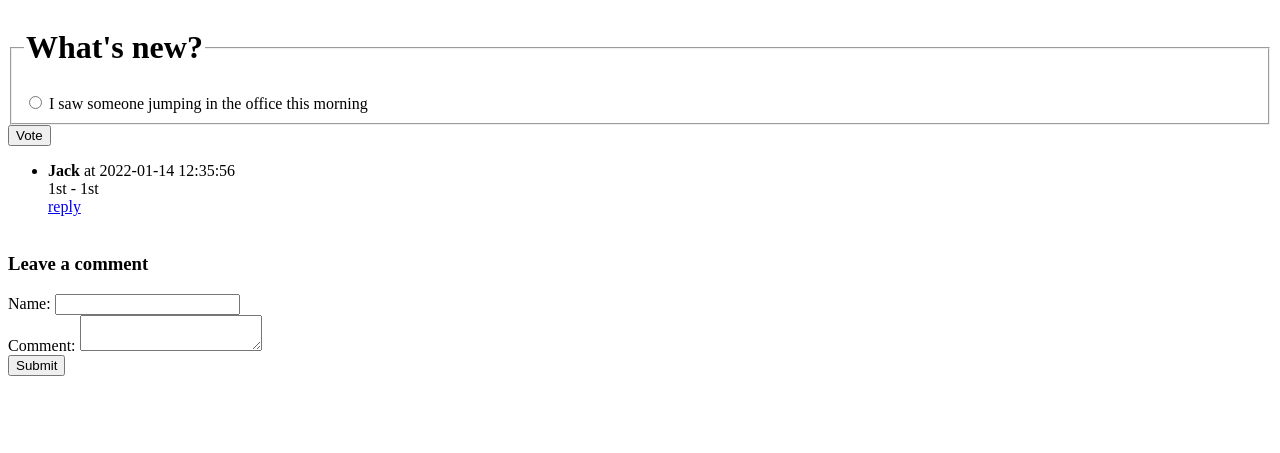
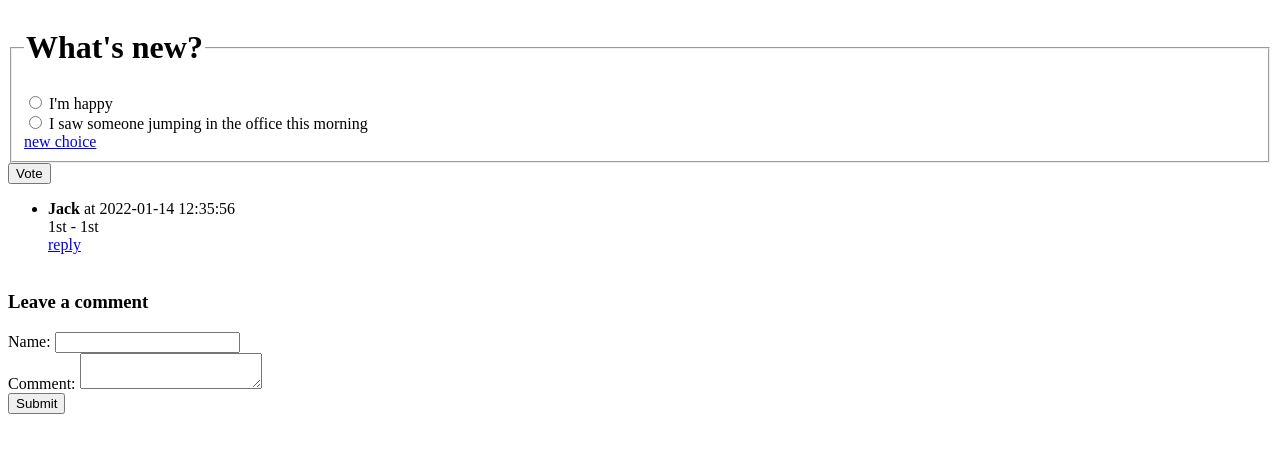
Before and after one commit to junxcareer/tridge, a Django app: page /polls/1/ in a window 1280 px wide. Shown: the top 453 px of the page. Run offline with Django 3.2, Linux system fonts and the light colour scheme; data comes from the database, SQL or seed files in the repository.

Commit message:
fix: suggest new choice

```diff
--- a/polls/models.py
+++ b/polls/models.py
@@ -7,7 +7,7 @@ from django.utils import timezone
 class Question(models.Model):
     question_text = models.CharField(max_length=200)
     pub_date = models.DateTimeField("date published", auto_now_add=True)
-    is_closed = models.BooleanField("is poll closed", default=False)
+    closed_at = models.DateTimeField("date closed", default=timezone.now() + timezone.timedelta(weeks=1))
 
     class Meta:
         ordering = ['pub_date']
@@ -18,12 +18,16 @@ class Question(models.Model):
     def was_published_recently(self):
         return self.pub_date >= timezone.now() - datetime.timedelta(days=1)
 
+    def is_closed(self):
+        return self.closed_at >= timezone.now()
+
 
 class Choice(models.Model):
     question = models.ForeignKey(Question, on_delete=models.CASCADE)
     choice_text = models.CharField(max_length=200)
     created_on = models.DateTimeField(auto_now_add=True)
     votes = models.IntegerField(default=0)
+    approved = models.BooleanField(default=False)
 
     def __str__(self):
         return self.choice_text
--- a/polls/templates/polls/comment_tree.html
+++ b/polls/templates/polls/comment_tree.html
@@ -7,7 +7,7 @@
                 </div>
                 <div>{{ comment.body }}</div>
                 <div><a href="{% url 'polls:reply' comment.id %}">reply</a></div>
-                <div>&nbsp;</div>
+                <br>
                 {% include "polls/comment_tree.html" with parent_comment=comment comments=comments %}
             </li>
         </ul>
--- a/polls/templates/polls/detail.html
+++ b/polls/templates/polls/detail.html
@@ -4,12 +4,12 @@
         <legend><h1>{{ question.question_text }}</h1></legend>
         {% if error_message %}<p><strong>{{ error_message }}</strong></p>{% endif %}
         {% for choice in choices %}
-
             <input type="radio" name="choice" id="choice{{ forloop.counter }}" value="{{ choice.id }}">
             <label for="choice{{ forloop.counter }}">
                 {{ choice.choice_text }} {% if choice.suggested %} (new!) {% endif %}
             </label><br>
         {% endfor %}
+        <a href="{% url 'polls:choice' question.id %}">new choice</a>
     </fieldset>
     <input type="submit" value="Vote">
 </form>
@@ -24,7 +24,7 @@
                     </div>
                     <div>{{ comment.body }}</div>
                     <div><a href="{% url 'polls:reply' comment.id %}">reply</a></div>
-                    <div>&nbsp;</div>
+                    <br>
                     {% include "polls/comment_tree.html" with parent_comment=comment comments=question.comments.all %}
                 </li>
             {% endif %}
--- a/polls/urls.py
+++ b/polls/urls.py
@@ -9,5 +9,6 @@ urlpatterns = [
     path('<int:pk>/results/', views.ResultsView.as_view(), name='results'),
     path('<int:question_id>/vote/', views.vote, name='vote'),
     path('<int:question_id>/comment/', views.add_comment, name='comment'),
+    path('<int:question_id>/choice/', views.add_choice, name='choice'),
     path('<int:comment_id>/reply/', views.add_reply, name='reply'),
 ]
--- a/polls/views.py
+++ b/polls/views.py
@@ -11,7 +11,7 @@ import django_filters
 from utils.url import restify
 
 from .models import Choice, Question, Comment
-from .forms import CommentForm
+from .forms import CommentForm, ChoiceForm
 from .serializers import QuestionSerializer
 
 
@@ -22,7 +22,7 @@ class IndexView(generic.ListView):
     def get_queryset(self):
         """Return the last five published questions."""
         response = requests.get(restify("/questions/"),
-                                params={"ordering": "pub_date", "is_closed": False})
+                                params={"ordering": "pub_date", "closed_at__gte": timezone.now()})
         questions = response.json()
         return questions[:5]
 
@@ -100,6 +100,31 @@ def add_reply(request, comment_id):
         raise Http404('No valid access')
 
 
+def add_choice(request, question_id):
+    question = get_object_or_404(Question, pk=question_id)
+    choices = question.choice_set.all()
+
+    if request.method == 'GET':
+        return render(
+            request,
+            "polls/choice.html",
+            {
+                "choices": choices,
+                "question": question
+            }
+        )
+    elif request.method == 'POST':
+        choice_form = ChoiceForm(data=request.POST)
+        if choice_form.is_valid():
+            new_comment = choice_form.save(commit=False)
+            new_comment.question = question
+            new_comment.save()
+
+        return HttpResponseRedirect(reverse("polls:detail", args=(question.id,)))
+    else:
+        raise Http404('No valid access')
+
+
 def vote(request, question_id):
     question = get_object_or_404(Question, pk=question_id)
     try:
@@ -137,5 +162,5 @@ class QuestionRestViewSet(viewsets.ModelViewSet):
     serializer_class = QuestionSerializer
     filter_backends = [django_filters.rest_framework.DjangoFilterBackend,
                        filters.OrderingFilter]
-    filterset_fields = ["is_closed"]
+    filterset_fields = {"closed_at": ['gte']}
     ordering_fields = ["pub_date"]
```
Also changed, not shown: polls/forms.py (+7 -1 lines), polls/templates/polls/choice.html (added, +19 -0 lines), db.sqlite3, polls/migrations/0009_remove_question_is_closed_question_closed_at.py (added), polls/migrations/0010_choice_approved_alter_question_closed_at.py (added).
